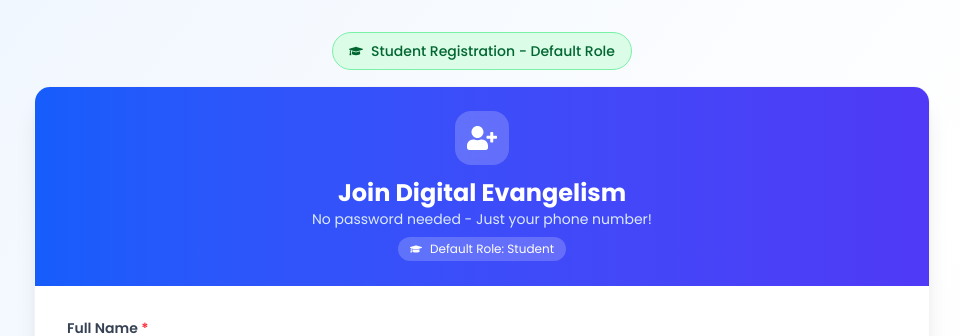
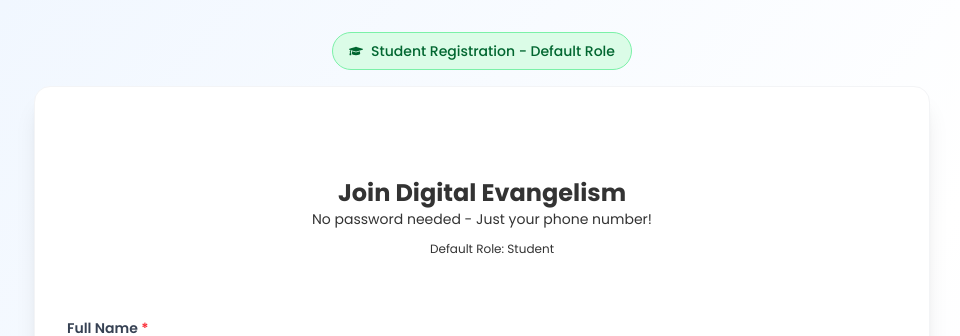
Before and after one commit to ellysabbath/DigitalEvangelism, a React (Vite) app: page /join in a window 1280 px wide. Shown: the top 336 px of the page, without its empty margins (158-1118 px from the left). Built offline with nearby package versions, Linux system fonts and the light colour scheme; no server answers.

Commit message:
my  commit for custom domain addition

```diff
--- a/src/pages/auth/Register.tsx
+++ b/src/pages/auth/Register.tsx
@@ -359,17 +359,17 @@ const Register: React.FC = () => {
         </div>
 
         <div className="bg-white rounded-2xl shadow-xl overflow-hidden border border-gray-100">
-          <div className="bg-gradient-to-r from-blue-600 to-indigo-600 px-8 py-6 text-center">
+          <div className="bg-gradient-to-r from-white-600 to-whitw-600 px-8 py-6 text-center">
             <div className="flex justify-center mb-3">
               <div className="bg-white/20 backdrop-blur-sm p-3 rounded-2xl">
                 <FaUserPlus className="text-3xl text-white" />
               </div>
             </div>
-            <h1 className="text-2xl font-bold text-white">Join Digital Evangelism</h1>
-            <p className="text-blue-100 text-sm">No password needed - Just your phone number!</p>
+            <h1 className="text-2xl font-bold text-dark">Join Digital Evangelism</h1>
+            <p className="text-dark-100 text-sm">No password needed - Just your phone number!</p>
             <div className="mt-2 inline-flex items-center px-3 py-1 bg-white/20 backdrop-blur-sm rounded-full">
               <FaGraduationCap className="text-white mr-2 text-xs" />
-              <span className="text-white text-xs">Default Role: Student</span>
+              <span className="text-dark text-xs">Default Role: Student</span>
             </div>
           </div>
 
```
